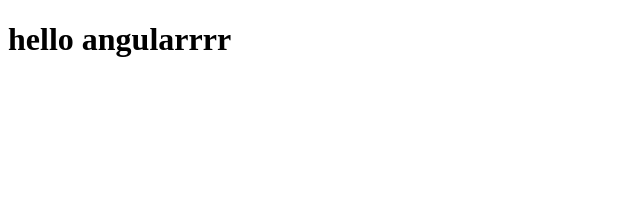
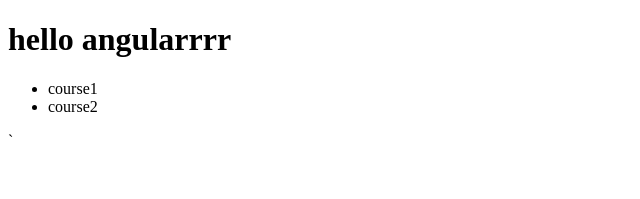
Before and after one commit to dev-basit/learning-angular, an Angular app: page / in a window 1280 px wide. Shown: the top 199 px of the page, without its empty margins (0-640 px from the left). Built offline with nearby package versions, Linux system fonts and the light colour scheme.

Commit message:
Course component created, and faked http service to understand dependency injection

```diff
--- a/src/app/app.component.html
+++ b/src/app/app.component.html
@@ -1 +1,2 @@
 <h1>hello angularrrr</h1>
+<courses></courses>
--- a/src/app/app.module.ts
+++ b/src/app/app.module.ts
@@ -3,11 +3,13 @@ import { BrowserModule } from '@angular/platform-browser';
 
 import { AppRoutingModule } from './app-routing.module';
 import { AppComponent } from './app.component';
+import { CoursesComponent } from './courses/courses.component';
+import { CoursesService } from './courses.service';
 
 @NgModule({
-  declarations: [AppComponent],
+  declarations: [AppComponent, CoursesComponent],
   imports: [BrowserModule, AppRoutingModule],
-  providers: [],
+  providers: [CoursesService],
   bootstrap: [AppComponent],
 })
 export class AppModule {}
--- /dev/null
+++ b/src/app/courses.service.ts
@@ -0,0 +1,10 @@
+import { Injectable } from '@angular/core';
+
+@Injectable({
+  providedIn: 'root',
+})
+export class CoursesService {
+  getCourses() {
+    return ['course1', 'course2'];
+  }
+}
--- /dev/null
+++ b/src/app/courses/courses.component.html
@@ -0,0 +1 @@
+ <ul><li *ngFor="let course of courses">{{course}}</li></ul> `
--- /dev/null
+++ b/src/app/courses/courses.component.ts
@@ -0,0 +1,15 @@
+import { Component } from '@angular/core';
+import { CoursesService } from '../courses.service';
+
+@Component({
+  selector: 'courses',
+  templateUrl: './courses.component.html',
+  styleUrls: ['./courses.component.scss'],
+})
+export class CoursesComponent {
+  courses;
+
+  constructor(service: CoursesService) {
+    this.courses = service.getCourses();
+  }
+}
```
Also changed, not shown: src/app/courses/courses.component.scss (added), 2 other files (tests, documents, lock files or other folders).
